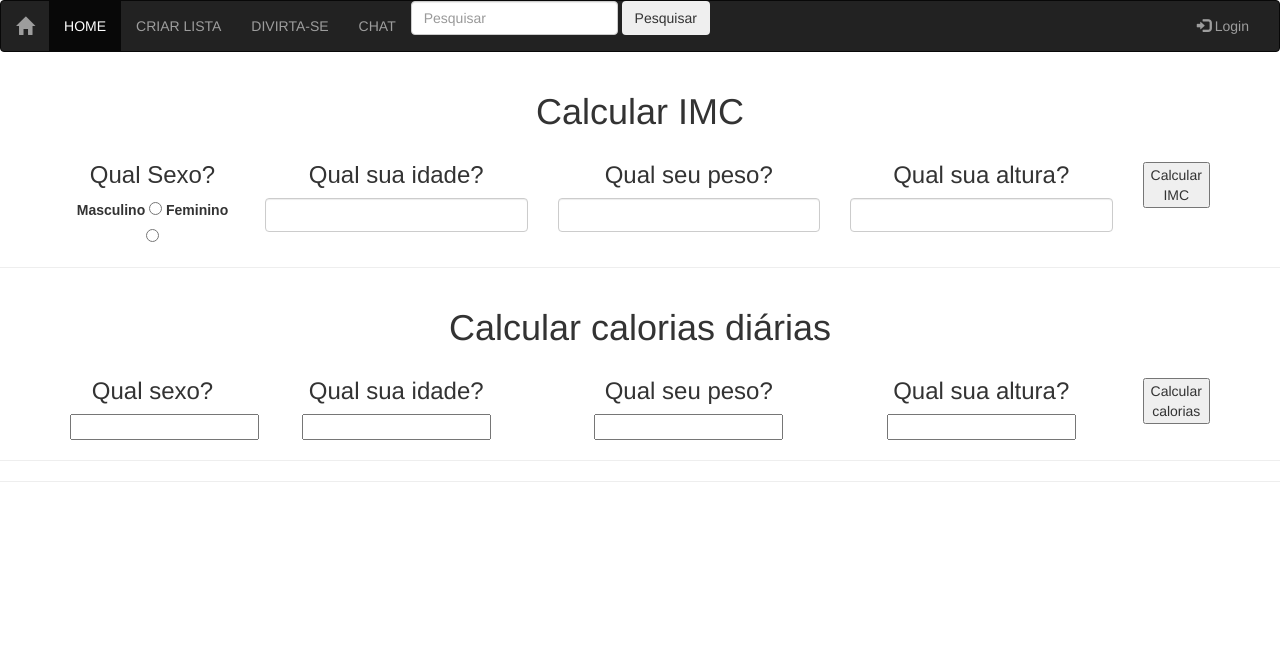
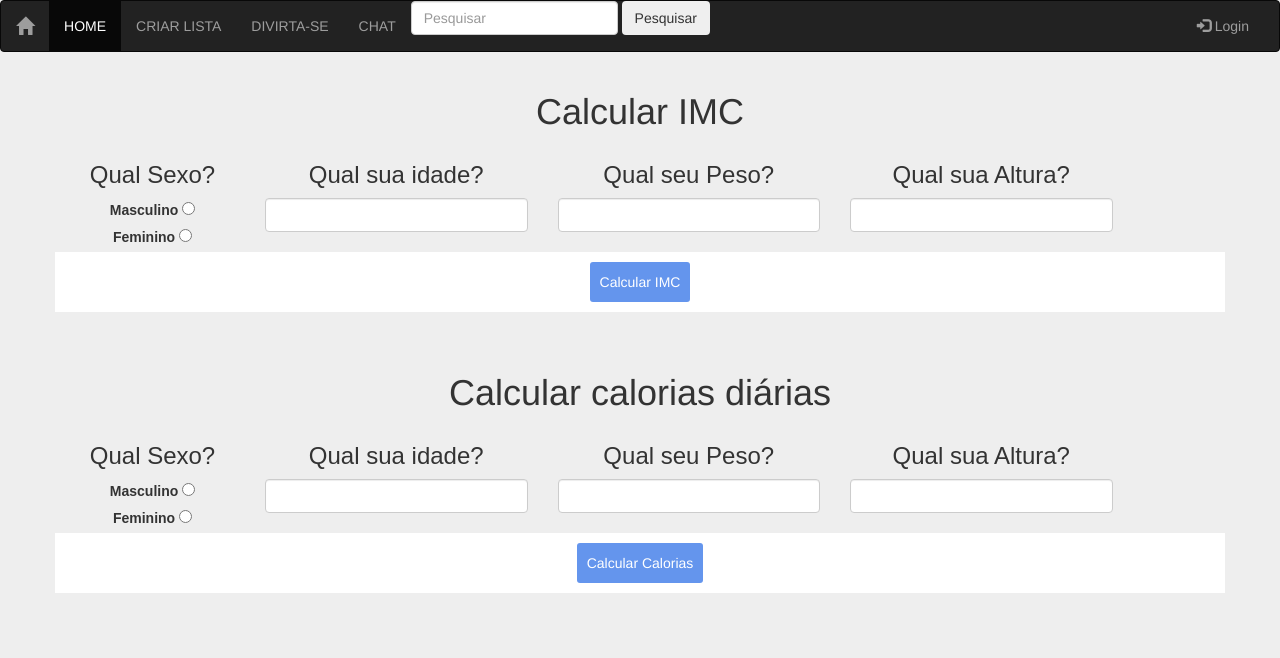
Before and after one commit to LEONEXSTxD/ComprasHelp, a plain HTML site: page calculadora.html in a window 1280 px wide. Drawn offline with Linux system fonts and the light colour scheme.

Commit message:
Alteração Com CSS Na calculadora
Botões com CSS

```diff
--- a/calculadora.html
+++ b/calculadora.html
@@ -1,5 +1,5 @@
 <!DOCTYPE html>
-
+<html lang="pt-br">
 <head>
 
   <!-- Esta tag indica ao browser que a página vair usar caracteres Unicode, para exibir letras com acentos e cedilha, por exemplo. -->
@@ -20,7 +20,7 @@
 
 <!-- funções -->
 <script src="js/funcoes.js"></script>
-
+  <link rel="stylesheet" type="text/css" href="style.css">
 
   <title> Calculadora </title>
 </head>
@@ -71,6 +71,7 @@
         <h3><font face="Arial" size="5">Qual Sexo?</font></h3>
            <label> <font face="Arial">Masculino</font> </label>
           <input id="sexo_masculino" type="radio" name="gender" value="m">
+          <br>
           <label> <font face="Arial">Feminino</font> </label>
         <input id="sexo_feminino" type="radio" name="gender" value="f">
       </div>
@@ -79,17 +80,16 @@
        <input id="idade" type="text" class="form-control" maxlength="3">
      </div>
      <div class="col-md-3">
-      <h3>Qual seu peso?</h3>
+      <h3><font face="Arial" size="5">Qual seu Peso?</font></h3>
       <input id="peso" type="text" class="form-control" maxlength="4">
     </div>
     <div class="col-md-3">
-      <h3>Qual sua altura?</h3>
+      <h3><font face="Arial" size="5">Qual sua Altura?</font></h3>
       <input id="peso" type="text" class="form-control" maxlength="3">
     </div>
 
     <div class="col-md-1">
-      <h3></h3>
-      <button>Calcular IMC</button>
+      <button type="button" class="btn1">Calcular IMC</button>
     </div>
 
   </div>
@@ -101,25 +101,28 @@
   <h1>Calcular calorias diárias</h1>
   <div class="row">
     <div class="col-md-2">
-      <h3>Qual sexo?</h3>
-      <input type="text" />
+      <h3><font face="Arial" size="5">Qual Sexo?</font></h3>
+        <label> <font face="Arial">Masculino</font> </label>
+        <input id="sexo_masculino" type="radio" name="gender" value="m">
+        <br>
+        <label> <font face="Arial">Feminino</font> </label>
+        <input id="sexo_feminino" type="radio" name="gender" value="f">
     </div>
     <div class="col-md-3">
-      <h3>Qual sua idade?</h3>
-      <input type="text" />
+      <h3><font face="Arial" size="5">Qual sua idade?</font></h3>
+       <input id="idade" type="text" class="form-control" maxlength="3">
     </div>
     <div class="col-md-3">
-      <h3>Qual seu peso?</h3>
-      <input type="text" />
+      <h3><font face="Arial" size="5">Qual seu Peso?</font></h3>
+      <input id="peso" type="text" class="form-control" maxlength="3">
     </div>
     <div class="col-md-3">
-      <h3>Qual sua altura?</h3>
-      <input type="text" />
+      <h3><font face="Arial" size="5">Qual sua Altura?</font></h3>
+      <input id="peso" type="text" class="form-control" maxlength="3">
     </div>
 
     <div class="col-md-1">
-      <h3></h3>
-      <button>Calcular calorias</button>
+      <button type="button" class="btn1">Calcular Calorias</button>
     </div>
 
   </div>
--- /dev/null
+++ b/style.css
@@ -0,0 +1,25 @@
+body{
+
+	background: #eee;
+	padding: 0;
+	margin: 0;
+}
+.col-md-1{
+	background: #fff;
+	width: 100%;
+	margin-left: auto;
+	margin-right: auto;
+	padding: 1rem;
+}
+.btn1{
+	background: #6495ED;
+	border: none;
+	color: #fff;
+	padding:  10px 10px;
+	border-radius: 3px;
+}
+//Quando mouse passa por cima
+.btn1:hover{
+	background-color: #0000CD;
+	color: #fff;
+}
```
